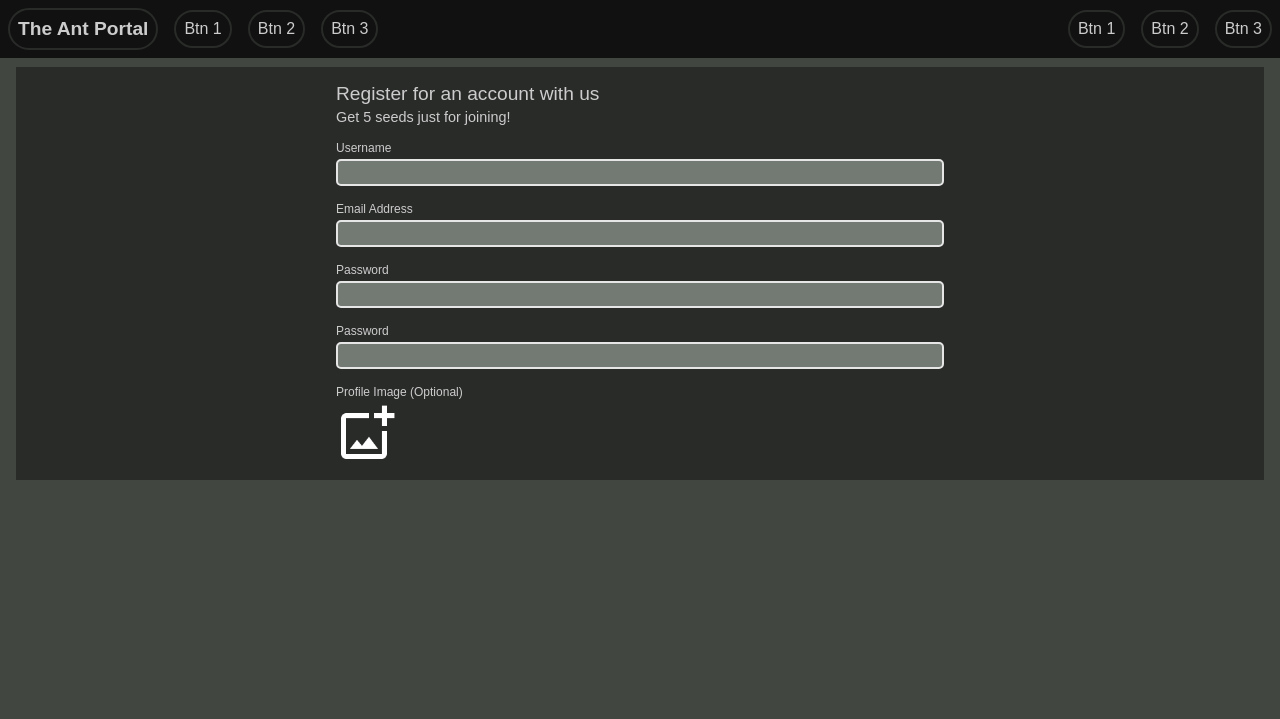
After one commit to QuietWindUponTheMoor/The-Ant-Portal, a PHP site: page /users/0/register.php in a window 1280 px wide. The commit adds this page. Shown: the top 719 px of the page. Run offline with PHP 8.4, Linux system fonts and the light colour scheme.

Commit message:
Started registration refactoring

```diff
--- /dev/null
+++ b/includes/footer.php
@@ -0,0 +1,10 @@
+<script type="text/javascript">
+$(".container").css("padding-top", getNavbarHeight() + "px");
+$(window).on("resize", function() {
+    $(".container").css("padding-top", getNavbarHeight() + "px");
+});
+
+function getNavbarHeight() {
+    return $(".nav").height() + 25;
+}
+</script>
--- /dev/null
+++ b/js/lib/forms/forms.js
@@ -0,0 +1,13 @@
+$("#profile-image-select").on("click", () => {
+    $("#profileImage").trigger("click").on("change", function() {
+        if (this.files && this.files[0]) {
+            var reader = new FileReader();
+
+            reader.onload = function (event) {
+                $("#profile-image-select").attr("src", event.target.result);
+            }
+
+            reader.readAsDataURL(this.files[0])
+        }
+    });
+})
--- a/stylesheets/compiled/main.css
+++ b/stylesheets/compiled/main.css
@@ -142,7 +142,7 @@ h4 {
   border-radius: 5px;
   border: none;
   cursor: pointer;
-  color: white;
+  color: #333;
   box-shadow: 0 1px 0 0 white inset;
   padding: 0.5rem;
 }
@@ -187,6 +187,10 @@ h4 {
   -webkit-box-orient: vertical;
 }
 
+.hidden {
+  display: none;
+}
+
 .col {
   flex-direction: column;
 }
@@ -196,8 +200,10 @@ h4 {
 }
 
 .nav {
+  position: fixed;
+  top: 0;
   width: 100%;
-  background-color: #292b29;
+  background-color: #101110;
   padding: 0.5rem;
   color: #cccccc;
 }
@@ -225,6 +231,44 @@ h4 {
   border-color: #cccccc;
 }
 
+.form-main {
+  align-items: center;
+}
+.form-main .section {
+  width: 50%;
+}
+.form-main .section .profile-image-preview-container {
+  width: 10%;
+  aspect-ratio: 1/1;
+}
+.form-main .section .profile-image-preview-container .profile-image-preview {
+  width: 100%;
+  height: 100%;
+  border-radius: 5px;
+  cursor: pointer;
+}
+
+input, textarea {
+  font-family: "Nunito", sans-serif;
+}
+
+.input-main {
+  width: 100%;
+  padding: 0.25rem;
+  background-color: #737a73 !important;
+  outline: transparent;
+  border: 2px solid #e6e6e6;
+  border-radius: 5px;
+  color: white;
+}
+.input-main:focus {
+  border: 2px solid #2AA00A;
+}
+
+label {
+  font-size: 75%;
+}
+
 * {
   box-sizing: border-box;
   -moz-box-sizing: border-box;
@@ -242,7 +286,7 @@ html {
   margin: 0;
   padding: 0;
   color: #5a605a;
-  background-color: white;
+  background-color: #414641;
   font-family: "Nunito", sans-serif;
 }
 html body {
@@ -262,5 +306,22 @@ html body .container {
   padding-bottom: 0;
   min-height: 90vh;
   width: 100%;
-  flex: 3;
+}
+
+.main-object {
+  justify-content: center;
+  background-color: #292b29;
+  color: #cccccc;
+  gap: 1rem;
+  padding: 1rem;
+}
+
+.section {
+  gap: 0.25rem;
+}
+.section .heading {
+  font-size: 120%;
+}
+.section .subheading {
+  font-size: 90%;
 }/*# sourceMappingURL=main.css.map */
--- /dev/null
+++ b/stylesheets/sass/forms.scss
@@ -0,0 +1,40 @@
+.form-main {
+    align-items: center;
+    .section {
+        // NO CODE HERE
+        width: 50%;
+        .profile-image-preview-container {
+            width: 10%;
+            aspect-ratio: 1 / 1;
+            .profile-image-preview {
+                width: 100%;
+                height: 100%;
+                border-radius: $b-med;
+                cursor: pointer;
+            }
+        }
+    }
+}
+
+
+
+
+// Misc
+input, textarea {
+    font-family: $theme-font;
+}
+.input-main {
+    width: 100%;
+    padding: 0.25rem;
+    background-color: $t20 !important;
+    outline: transparent;
+    border: 2px solid $white-30;
+    border-radius: $b-med;
+    color: $white-60;
+    &:focus {
+        border: 2px solid $t10;
+    }
+}
+label {
+    font-size: 75%;
+}
--- a/stylesheets/sass/main.scss
+++ b/stylesheets/sass/main.scss
@@ -1,6 +1,7 @@
 @import "theme.scss";
 @import "misc.scss";
 @import "navbar.scss";
+@import "forms.scss";
 
 
 * {
@@ -18,7 +19,7 @@ html {
     margin: 0;
     padding: 0;
     color: $t30;
-    background-color: $white-60;
+    background-color: $t40;
     font-family: $theme-font;
     body {
         flex-direction: column;
@@ -26,7 +27,6 @@ html {
         width: 100%;
         max-width: 100%;
         margin: 0;
-        //background-color: $t60;
         .container {
             flex-direction: column;
             justify-content: flex-start;
@@ -37,7 +37,23 @@ html {
             padding-bottom: 0;
             min-height: 90vh;
             width: 100%;
-            flex: 3;
         }
     }
 }
+
+.main-object {
+    justify-content: center;
+    background-color: $t50;
+    color: $white-10;
+    gap: 1rem;
+    padding: 1rem;
+}
+.section {
+    gap: 0.25rem;
+    .heading {
+        font-size: 120%;
+    }
+    .subheading {
+        font-size: 90%;
+    }
+}
--- a/stylesheets/sass/misc.scss
+++ b/stylesheets/sass/misc.scss
@@ -76,7 +76,7 @@ h4 {
     border-radius: $b-med;
     border: none;
     cursor: pointer;
-    color: white;
+    color: #333;
     box-shadow: 0 1px 0 0 $white-60 inset;
     padding: 0.5rem;
     &:hover {
@@ -114,9 +114,15 @@ h4 {
     -webkit-line-clamp: 2;
     -webkit-box-orient: vertical;
 }
+.hidden {
+    display: none;
+}
 .col {
     flex-direction: column;
 }
 .row {
     flex-direction: row;
 }
+.section {
+
+}
--- a/stylesheets/sass/navbar.scss
+++ b/stylesheets/sass/navbar.scss
@@ -1,6 +1,8 @@
 .nav {
+    position: fixed;
+    top: 0;
     width: 100%;
-    background-color: $t50;
+    background-color: $t60;
     padding: 0.5rem;
     color: $white-10;
     .nav-sub {
--- /dev/null
+++ b/users/0/register.php
@@ -0,0 +1,42 @@
+<?php
+$root = $_SERVER["DOCUMENT_ROOT"];
+require($root."/includes/head.php");
+require($root."/includes/navbar.php");
+?>
+
+<body>
+    <div class="container">
+
+        <form class="form-main col main-object" action="http://127.0.0.1:81/" method="POST" enctype="multipart/form-data">
+            <div class="section col">
+                <p class="heading">Register for an account with us</p>
+                <p class="subheading">Get 5 seeds just for joining!</p>
+            </div>
+            <div class="section col">
+                <label for="user">Username</label>
+                <input type="text" class="input-main" id="user" name="user" required/>
+            </div>
+            <div class="section col">
+                <label for="em">Email Address</label>
+                <input type="text" class="input-main" id="em" name="em" required/>
+            </div>
+            <div class="section col">
+                <label for="pass">Password</label>
+                <input type="password" class="input-main" id="pass" name="pass" required/>
+            </div>
+            <div class="section col">
+                <label for="passrpt">Password</label>
+                <input type="password" class="input-main" id="passrpt" name="passrpt" required/>
+            </div>
+            <div class="section col">
+                <label for="passrpt">Profile Image (Optional)</label>
+                <div class="profile-image-preview-container"><img class="profile-image-preview" src="/web_images/icons/image-select.png" id="profile-image-select"/></div>
+                <input class="hidden" type="file" id="profileImage" name="profileImage" accept="image/*"/>
+            </div>
+        </form>
+        <script type="text/javascript" src="/js/lib/forms/forms.js"></script>
+
+    </div>
+</body>
+
+<?php require($root."/includes/footer.php"); ?>
```
Also changed, not shown: stylesheets/compiled/forms.css (added, +10 -0 lines), users/0/signin.php (added), users/0/signout.php (added), web_images/icons/image-select.png (added), 3 other files.
